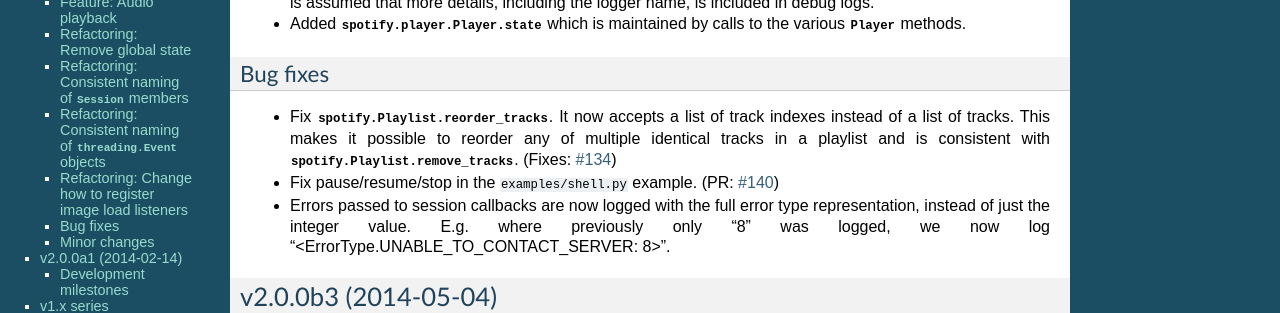
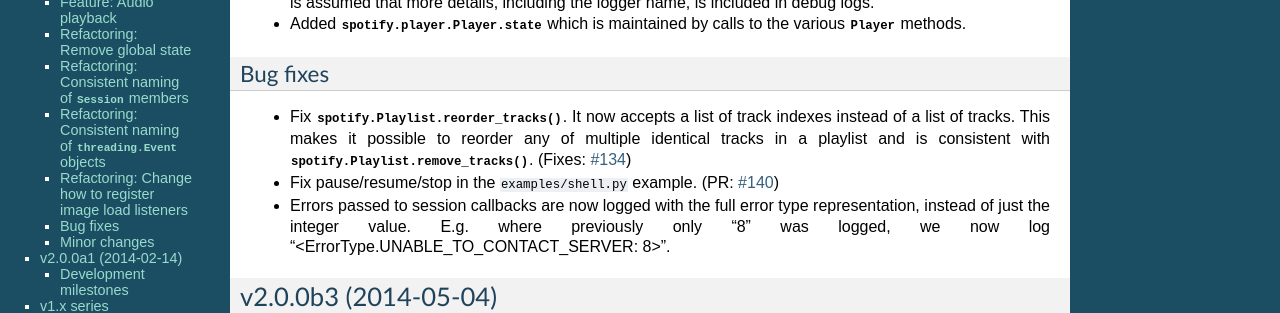
Before and after one commit to jodal/pyspotify, a Sphinx documentation site: the page built from docs/changelog.rst, in a window 1280 px wide and 900 px high. Shown: the part 352-665 px from the top of the window. Built offline with Sphinx 7.4.7, drawn with Linux system fonts in a browser that asks for light colours; pages that are not in the unit, such as notebooks, are missing from menus; part of the change alters nothing that is shown.

```diff
--- a/docs/changelog.rst
+++ b/docs/changelog.rst
@@ -29,10 +29,10 @@ Minor changes
 Bug fixes
 ---------
 
-- Fix :class:`spotify.Playlist.reorder_tracks`. It now accepts a list of
+- Fix :meth:`spotify.Playlist.reorder_tracks`. It now accepts a list of
   track indexes instead of a list of tracks. This makes it possible to
   reorder any of multiple identical tracks in a playlist and is consistent with
-  :class:`spotify.Playlist.remove_tracks`. (Fixes: :issue:`134`)
+  :meth:`spotify.Playlist.remove_tracks`. (Fixes: :issue:`134`)
 
 - Fix pause/resume/stop in the ``examples/shell.py`` example. (PR:
   :issue:`140`)
```
